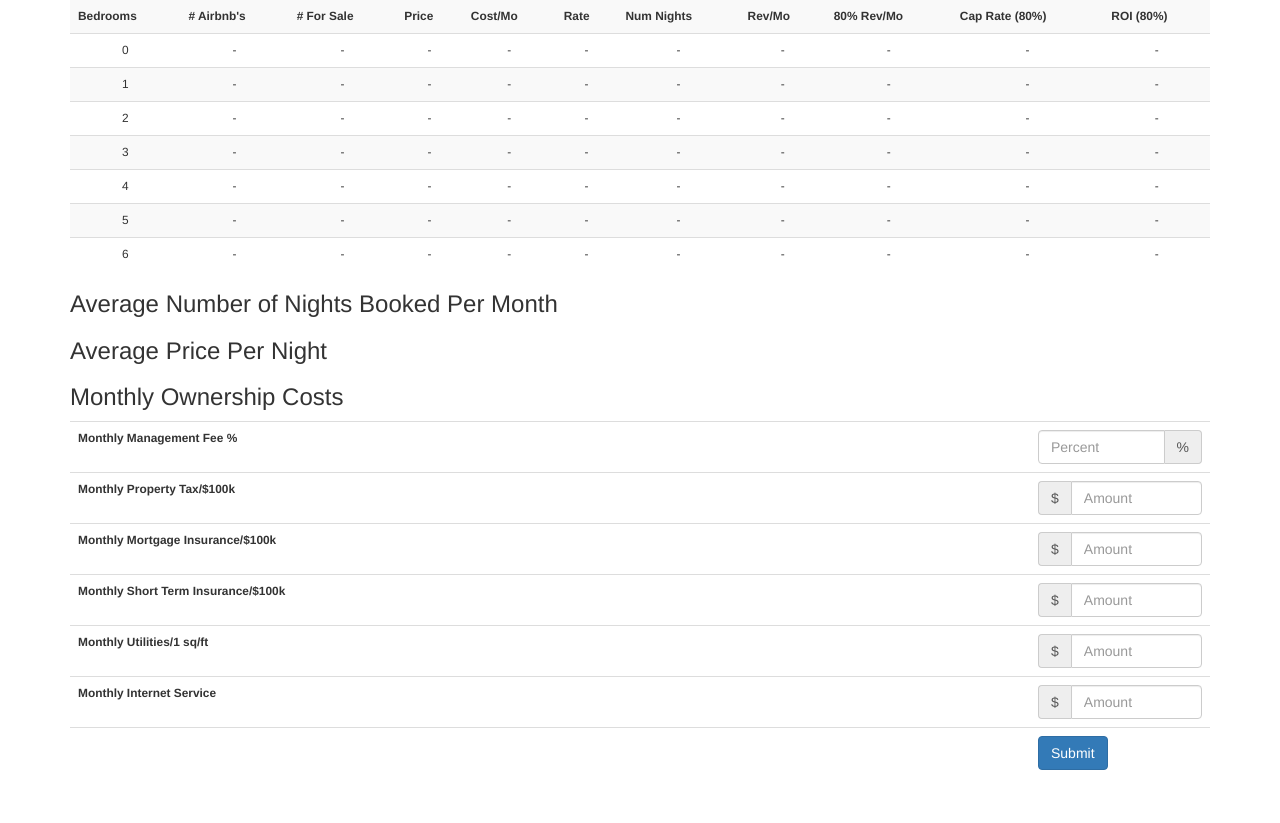
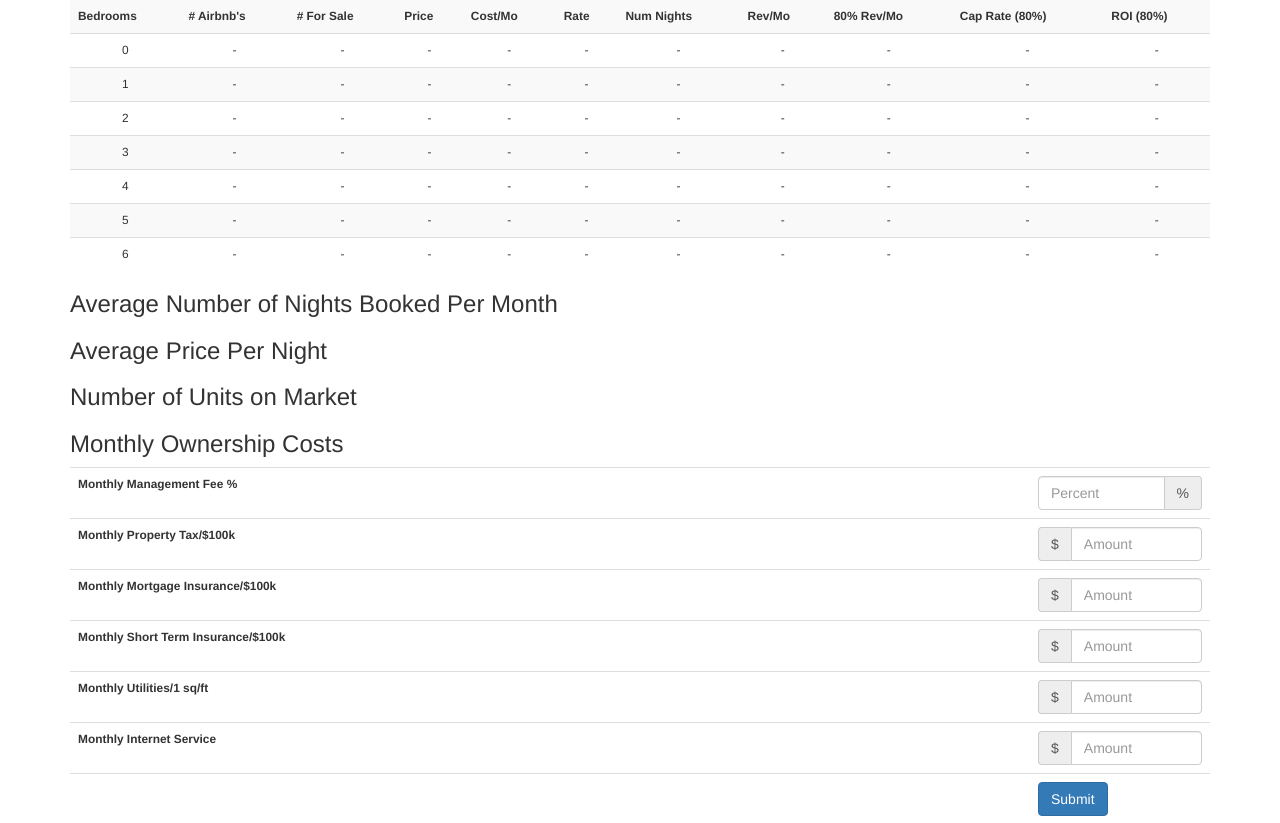
Before and after one commit to superf2t/cascade-creek, a Flask app: template templates/view_place.html in a window 1280 px wide. Shown: the part 782-1605 px from the top of the page. Before the commit the page ends 1552 px from the top, so only its background shows below. Run offline with Flask 2, Linux system fonts and the light colour scheme; the template is opened without the code that fills it, so the values that code supplies are empty; some libraries are stand-ins or nearby versions.

Commit message:
Number of units on market chart

```diff
--- a/templates/view_place.html
+++ b/templates/view_place.html
@@ -220,6 +220,9 @@
 
     <h3>Average Price Per Night</h3>
     <div id="average_price_per_night_chart"></div>
+
+    <h3>Number of Units on Market</h3>
+    <div id="total_units_on_market_chart"></div>
 
     <form>
     <h3>Monthly Ownership Costs</h3>
@@ -670,11 +673,13 @@
             //create an array of arrays for average_nights_booked_per_month
             var arr_avg_nights_per_month = [];
             var arr_avg_price_per_month = [];
+            var arr_total_units_on_market = [];
 
             //loop through all bedrooms
             arr_bedrooms.forEach(function(bedrooms_element)  {
                 arr_avg_nights_per_month.push([]);
                 arr_avg_price_per_month.push([]);
+                arr_total_units_on_market.push([]);
 
                 //loop through each date
                 arr_unique_dates.forEach(function(dates_element) {
@@ -688,11 +693,13 @@
                         //and populate the individual arrays
                         arr_avg_nights_per_month[arr_avg_nights_per_month.length - 1].push(arr_temp.average_nights_booked_per_month);
                         arr_avg_price_per_month[arr_avg_price_per_month.length - 1].push(arr_temp.average_price_per_night);
+                        arr_total_units_on_market[arr_total_units_on_market.length - 1].push(arr_temp.total_units_on_market);
                     }
                     catch(err) {
                         console.log('Error: ' + err.message);
                         arr_avg_nights_per_month[arr_avg_nights_per_month.length - 1].push(null);
                         arr_avg_price_per_month[arr_avg_price_per_month.length - 1].push(null);
+                        arr_total_units_on_market[arr_total_units_on_market.length -1].push(null);
                     }
 
                 });
@@ -714,8 +721,14 @@
               // Our series array that contains series objects or in this case series data arrays
               series: arr_avg_price_per_month
             };
-            new Chartist.Line('#average_price_per_night_chart', data)
-        })
+            new Chartist.Line('#average_price_per_night_chart', data);
+
+            var data = {
+                labels: arr_unique_dates,
+                series: arr_total_units_on_market
+            }
+            new Chartist.Line('#total_units_on_market_chart', data);
+        });
 
     }
 
--- a/utils_db.py
+++ b/utils_db.py
@@ -69,7 +69,7 @@ def get_listings(place_id, ne_lat, ne_lng, sw_lat, sw_lng):
             where l.s_google_place_id = %s
                 and l.s_room_type = 'Entire home/apt'
                 and l.s_room_type = 'Entire home/apt'
-                and l.d_star_rating >= 4.0
+                and l.d_star_rating >= 3.0
                 and l.d_rate < 1000
                 and c.i_price < 1000
                 and c.dt_booking_date < now()
@@ -449,7 +449,8 @@ def get_nights_and_bookings_by_month(place_id, ne_lat, ne_lng, sw_lat, sw_lng):
             CAST((sum(nights_booked_for_month) / sum(total_nights_for_month)) * 30 AS INT) as average_nights_booked_per_month,
             CAST(sum(price_booked_for_month) AS INT) as price_booked_for_month,
             CAST(sum(price_booked_for_month) / sum(nights_booked_for_month) AS INT) as average_price_per_night,
-            CAST(sum(price_booked_for_month) / count(distinct i_listing_id) AS INT) as average_bookings_per_month
+            CAST(sum(price_booked_for_month) / count(distinct i_listing_id) AS INT) as average_bookings_per_month,
+            COUNT(DISTINCT i_listing_id) as total_units_on_market
         from t2
         group by 1, 2
         order by 1, 2
```
